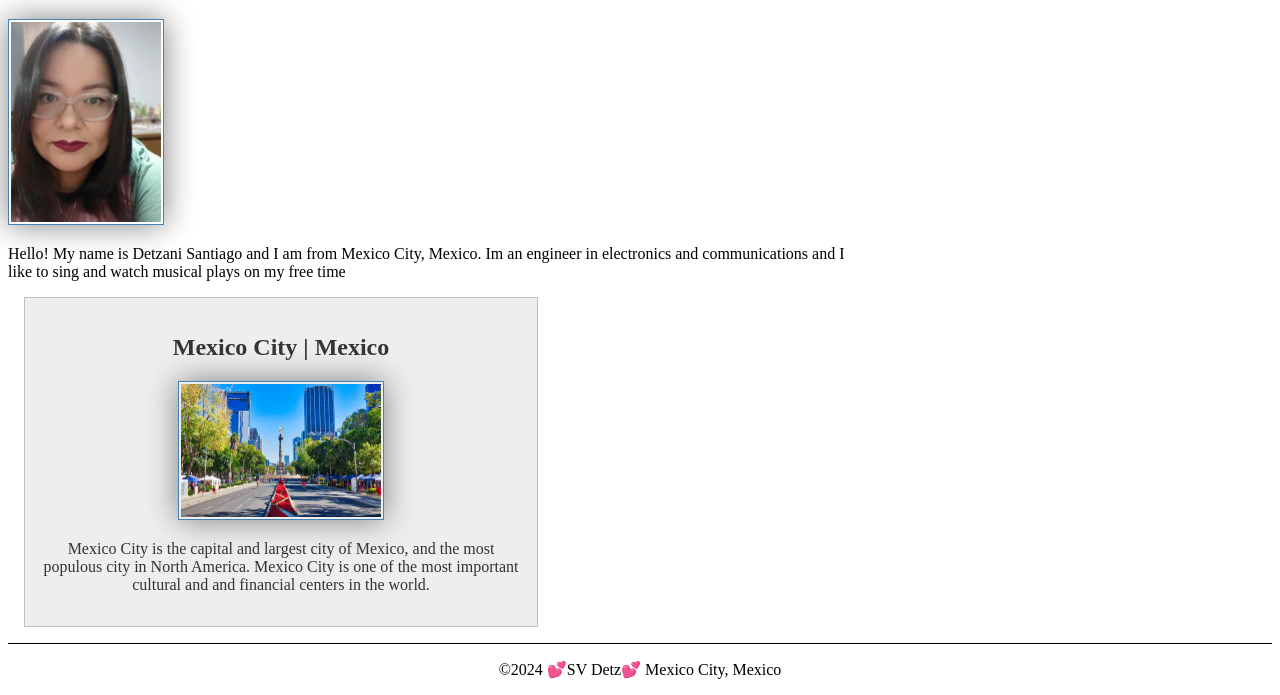
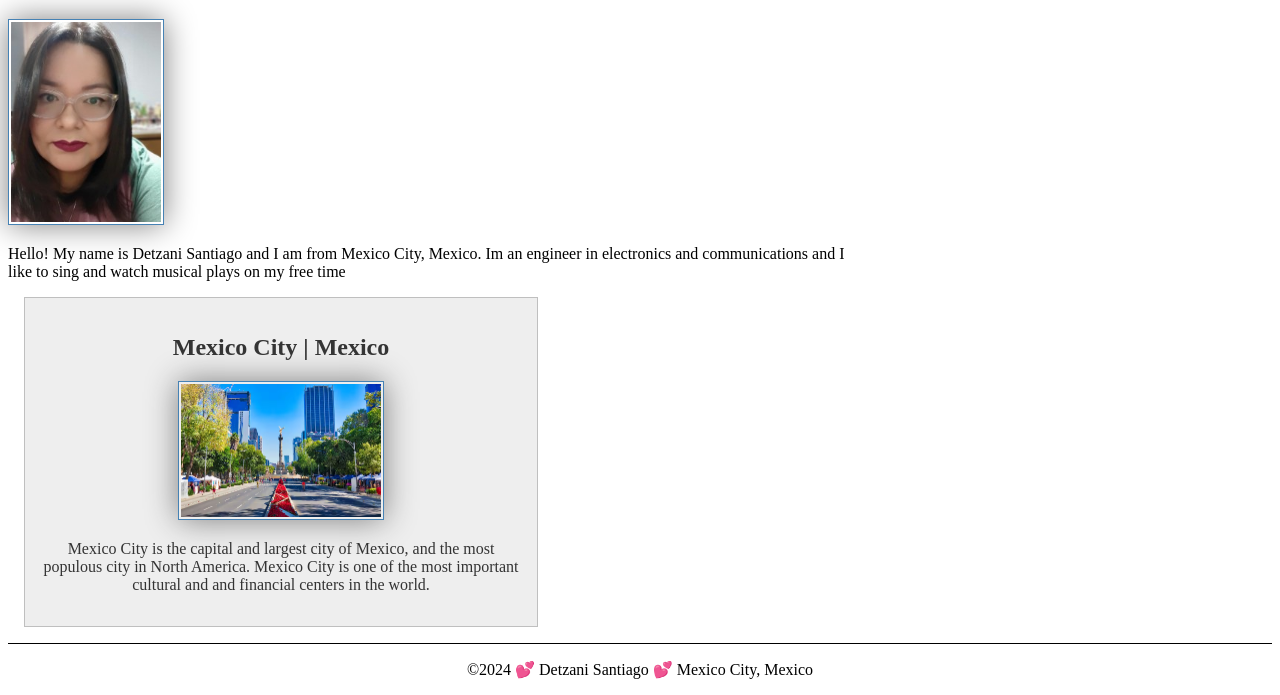
Before and after one commit to edetsan/wdd130, a plain HTML site: page index.html in a window 1280 px wide. Shown: the part 263-958 px from the top of the page. Drawn offline with Linux system fonts and the light colour scheme.

Commit message:
More updates

```diff
--- a/index.html
+++ b/index.html
@@ -29,7 +29,7 @@
         </p>
     </aside>
     <footer>
-        <p>&#169;2024 💕SV Detz💕 Mexico City, Mexico</p>
+        <p>&#169;2024 💕 Detzani Santiago 💕 Mexico City, Mexico</p>
     </footer>
   </body>
 </html>
--- a/styles/styles.css
+++ b/styles/styles.css
@@ -38,6 +38,7 @@ aside {
     color: #333;
     text-align: center;
 }
+
 aside img {
     width: 200px;
     height: auto;
@@ -46,6 +47,7 @@ main img {
     width: 150px;
     height: auto;
 }
+
 footer {
     margin-top: 15px;
     border-top: 1px solid #000;
```
